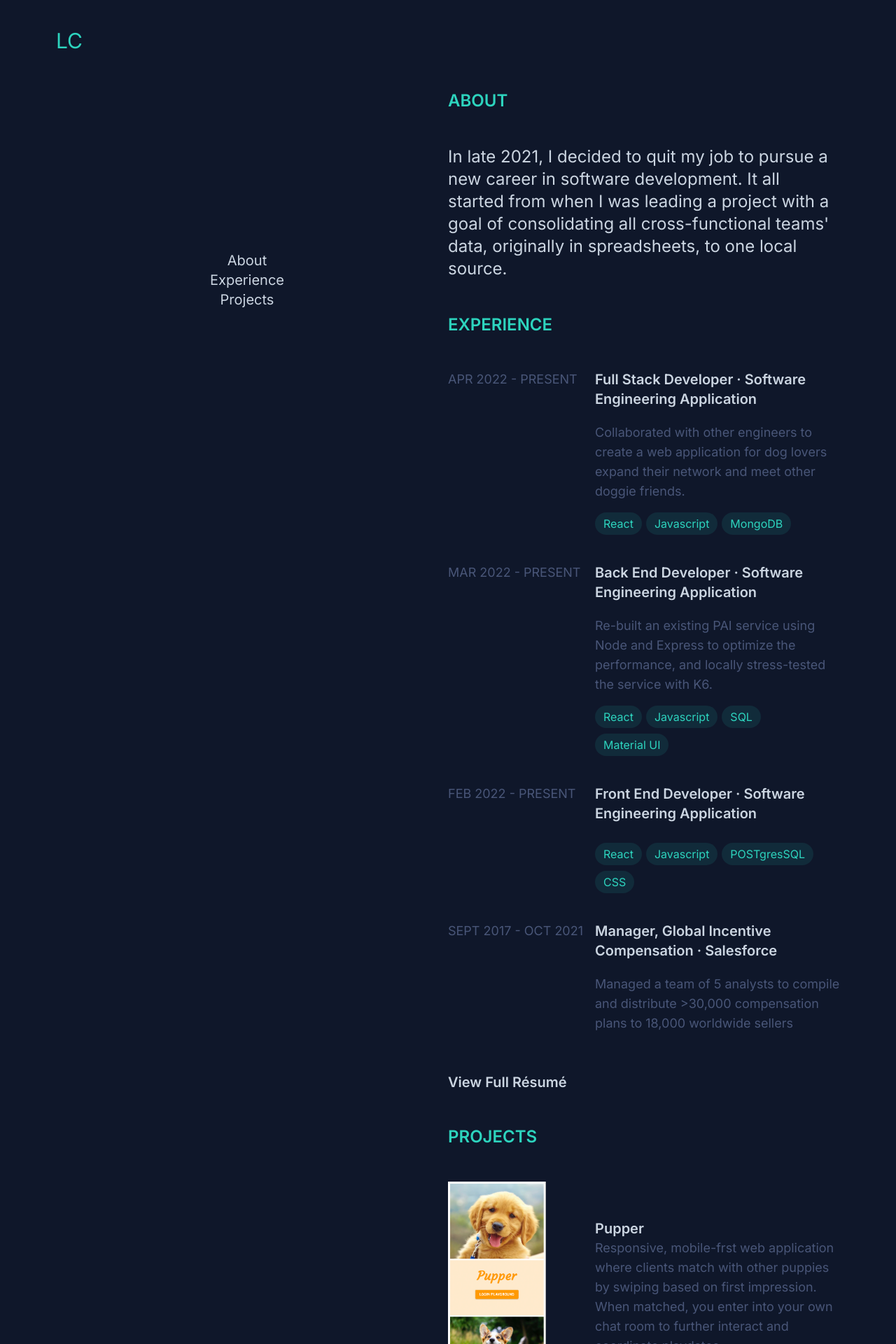
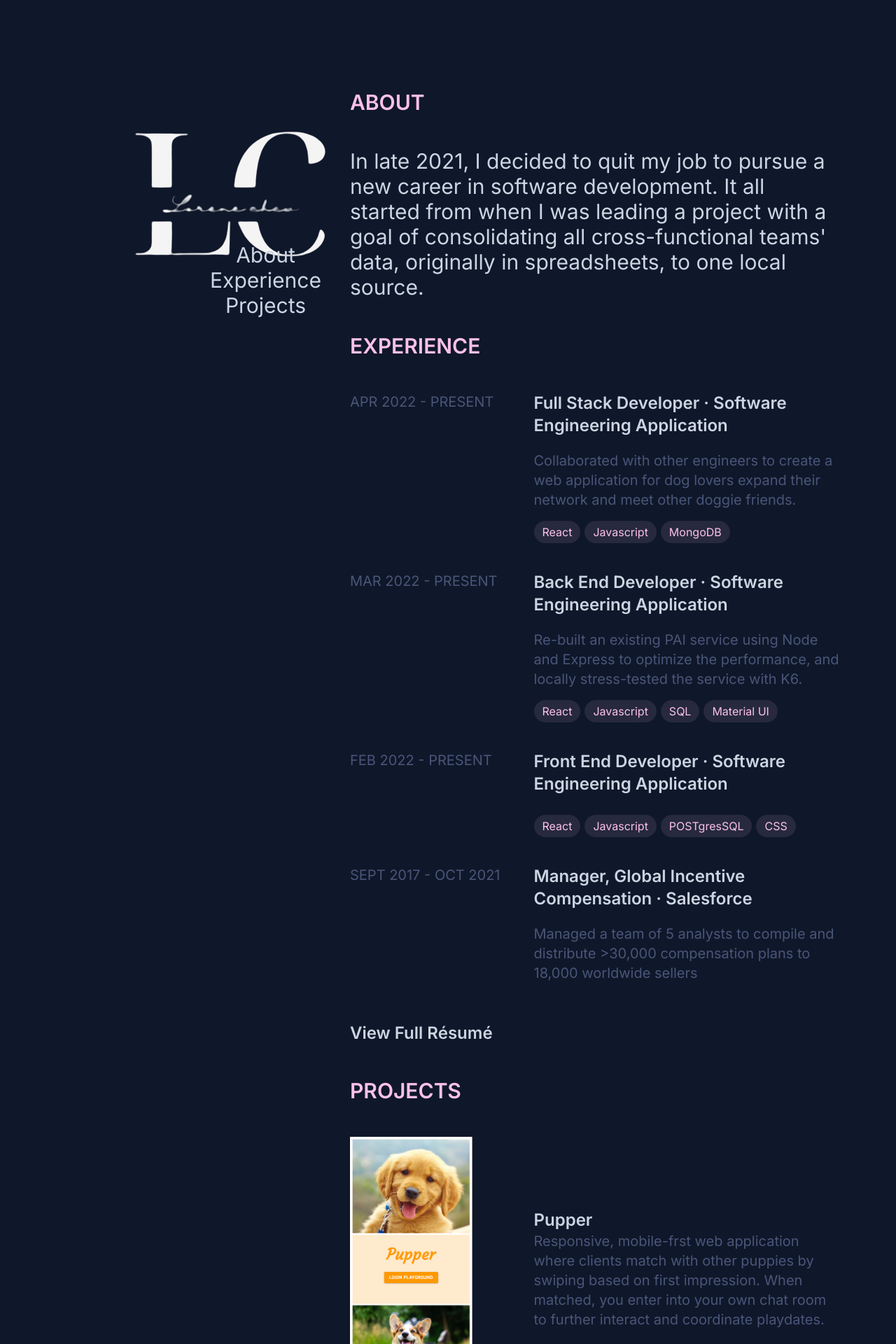
Before and after one commit to L-Chew/Personal-Portfolio, a React app: page /learn-more in a window 1280 px wide. Shown: the top 1920 px of the page at 70% size. Built offline with nearby package versions, Linux system fonts and the light colour scheme; the HTML template or start-up script is replaced by a standard one.

Commit message:
App, Hero, About, Content, Experience, Projects: changed color scheme, font sizes

```diff
--- a/client/src/Components/About.jsx
+++ b/client/src/Components/About.jsx
@@ -4,9 +4,9 @@ const About = () => {
 
   return (
     <div id='about'>
-      <h2 className='flex my-12 text-2xl text-[#2DD4BE] font-semibold uppercase'>About</h2>
+      <h2 className='flex my-12 text-3xl text-[#fac1e9] font-semibold uppercase'>About</h2>
       <div className='grid grid-cols-8'>
-        <div className='col-start-1 col-span-9 text-2xl'>
+        <div className='col-start-1 col-span-9 text-3xl'>
           In late 2021, I decided to quit my job to pursue a new career in software development. It all started from when I was leading a project with a goal of consolidating all cross-functional teams' data, originally in spreadsheets, to one local source.
         </div>
       </div>
--- a/client/src/Components/App.jsx
+++ b/client/src/Components/App.jsx
@@ -17,3 +17,5 @@ const App = () => {
 }
 
 export default App;
+
+//#191939
--- a/client/src/Components/Content.jsx
+++ b/client/src/Components/Content.jsx
@@ -3,6 +3,7 @@ import { NavLink } from 'react-router-dom';
 import About from './About.jsx';
 import Experience from './Experience.jsx';
 import Projects from './Projects.jsx';
+import logo from '../Images/Lorene-Chew.png';
 
 const Content = () => {
 
@@ -15,16 +16,20 @@ const Content = () => {
 
   return (
     <div className='ml-20 mr-20'>
-      <NavLink to='/' className='fixed mt-10 text-3xl text-[#2DD4BE]'> LC </NavLink>
+      <NavLink to='/' className='fixed'>
+        <a href='' className='logo'>
+          <img className='object-scale-down' src={logo} />
+        </a>
+      </NavLink>
       <div className='grid grid-cols-8'>
         <div className='col-start-2 col-span-2'>
-          <div className='fixed flex flex-col h-screen justify-center pl-20 text-xl'>
+          <div className='fixed flex flex-col h-screen justify-center pl-20 text-3xl'>
             <button onClick={handleClick} value='about'> About </button>
             <button onClick={handleClick} value='experience'> Experience </button>
             <button onClick={handleClick} value='projects'> Projects </button>
           </div>
         </div>
-        <div className='col-start-5 col-span-4 my-20 h-100'>
+        <div className='col-start-4 col-span-5 my-20 h-100'>
           <About />
           <Experience />
           <Projects />
--- a/client/src/Components/Experience.jsx
+++ b/client/src/Components/Experience.jsx
@@ -43,18 +43,18 @@ const Experience = () => {
   return (
     <div id='experience'>
       <div>
-        <h2 className='flex my-12 text-2xl text-[#2DD4BE] font-semibold uppercase'>Experience</h2>
+        <h2 className='flex my-12 text-3xl text-[#fac1e9] font-semibold uppercase'>Experience</h2>
       </div>
       <div>
         <ol>
           {experiences.map(experience => (
           <li key={experience.key} className='group mb-10'>
             <div className='grid grid-cols-8 group-hover:bg-[#495678] group-hover:bg-opacity-20 group-hover:rounded-md'>
-              <div className='col-start-1 col-span-3 text-[#495678] text-lg'>
+              <div className='col-start-1 col-span-3 text-[#495678] text-xl'>
                 {experience.year}
               </div>
               <div className='col-start-4 col-span-9'>
-                <h3 className='text-xl font-semibold group-hover:text-[#2DD4BE]'>
+                <h3 className='text-2xl font-semibold group-hover:text-[#fac1e9]'>
                   <div className='mb-5'>
                     <span>
                     {experience.role} ·
@@ -65,14 +65,14 @@ const Experience = () => {
                     </span>
                   </div>
                 </h3>
-                <p className='text-[#495678] text-lg'>
+                <p className='text-[#495678] text-xl'>
                   {experience.description}
                 </p>
                 <div>
                   <ul className='flex flex-wrap mt-2'>
                     {experience.techStack ? (experience.techStack).map(techStack => (
                       <li key={techStack} className='mr-1.5 mt-2'>
-                        <div className='flex items-center rounded-full bg-[#2DD4BE] bg-opacity-10 px-3 py-1 text-[#2DD4BE]'>
+                        <div className='flex items-center rounded-full bg-[#fac1e9] bg-opacity-10 px-3 py-1 text-[#fac1e9]'>
                           {techStack}
                         </div>
                       </li>
@@ -85,7 +85,7 @@ const Experience = () => {
           ))}
         </ol>
         <div className='mt-12'>
-          <a className='in-line-flex items-center font-semibold text-xl' href='/resume.pdf' target='_blank' rel='noopener noreferrer'>View Full Résumé</a>
+          <a className='in-line-flex items-center font-semibold text-2xl' href='/resume.pdf' target='_blank' rel='noopener noreferrer'>View Full Résumé</a>
         </div>
       </div>
     </div>
--- a/client/src/Components/Hero.jsx
+++ b/client/src/Components/Hero.jsx
@@ -5,11 +5,11 @@ import profilePic from '../Images/profilePic.jpeg';
 const Hero = () => {
 
   return (
-    <div className='w-screen h-screen'>
+    <div className='w-screen h-screen bg-gradient-to-r from-[#0f172a] to-[#efd4e7]'>
       <div className='grid grid-cols-12 gap-1 grid-rows-5'>
         <div className='col-start-2 col-span-6 row-start-3 space-y-4'>
           <div className='text-6xl'>
-            Hello, I'm <span className='text-[#2DD4BE]'>Lorene Chew</span>.
+            Hello, I'm <span className='text-[#fac1e9]'>Lorene Chew</span>.
           </div>
           <div className='text-4xl'>
             I am a full-stack web developer.
@@ -25,7 +25,7 @@ const Hero = () => {
                 {/* Display the profile pic */}
                 <img src={profilePic} alt='profile pic' className="object-cover w-full h-full" />
                 {/* Overlay the background color on top of the profilePic */}
-                <div className="absolute inset-0 h-[45vh] bg-[#2DD4BE] bg-opacity-25"></div>
+                <div className="absolute inset-0 h-[45vh] bg-[#fac1e9] bg-opacity-25"></div>
               </div>
             </div>
             <div className='col-start-3 col-span-3 row-start-1 row-span-4'>
@@ -34,9 +34,10 @@ const Hero = () => {
           </div>
         </div>
       </div>
-      <div className='h-1 bg-[#2DD4BE] mb-10 mx-20'></div>
     </div>
   )
 }
 
 export default Hero;
+
+//#2DD4BE
--- a/client/src/Components/Projects.jsx
+++ b/client/src/Components/Projects.jsx
@@ -33,7 +33,7 @@ const Projects = () => {
   return (
     <div id='projects'>
       <div>
-        <h2 className='flex my-12 text-2xl text-[#2DD4BE] font-semibold uppercase'>Projects</h2>
+        <h2 className='flex my-12 text-3xl text-[#fac1e9] font-semibold uppercase'>Projects</h2>
       </div>
       <div>
         <ol>
@@ -44,13 +44,13 @@ const Projects = () => {
                   <img src={project.img}/>
                 </div>
                 <div className='flex items-center col-start-4 col-span-9'>
-                  <div className='flex flex-col group-hover:text-[#2DD4BE]'>
-                    <span className='text-xl font-semibold group-hover:text-[#2DD4BE]'>
+                  <div className='flex flex-col group-hover:text-[#fac1e9]'>
+                    <span className='text-2xl font-semibold group-hover:text-[#fac1e9]'>
                       <a href={project.link}>
                         {project.application}
                       </a>
                     </span>
-                    <span className='text-[#495678] text-lg'>
+                    <span className='text-[#495678] text-xl'>
                       {project.description}
                     </span>
                   </div>
```
